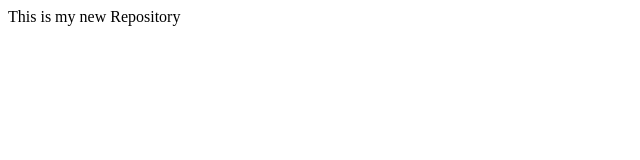
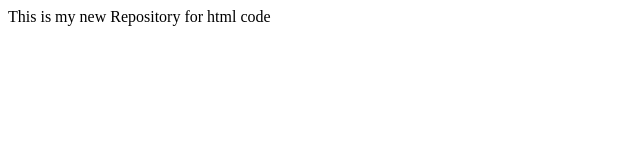
Before and after one commit to Harshkhapekar/Sentimental-Analysis-on-Social-Media, a plain HTML site: page index.html in a window 1280 px wide. Shown: the whole page, without its empty margins (0-640 px from the left). Drawn offline with Linux system fonts and the light colour scheme.

Commit message:
Update index.html

```diff
--- a/index.html
+++ b/index.html
@@ -1,3 +1,4 @@
 <P>
     This is my new Repository
+    for html code
 </P>
```
